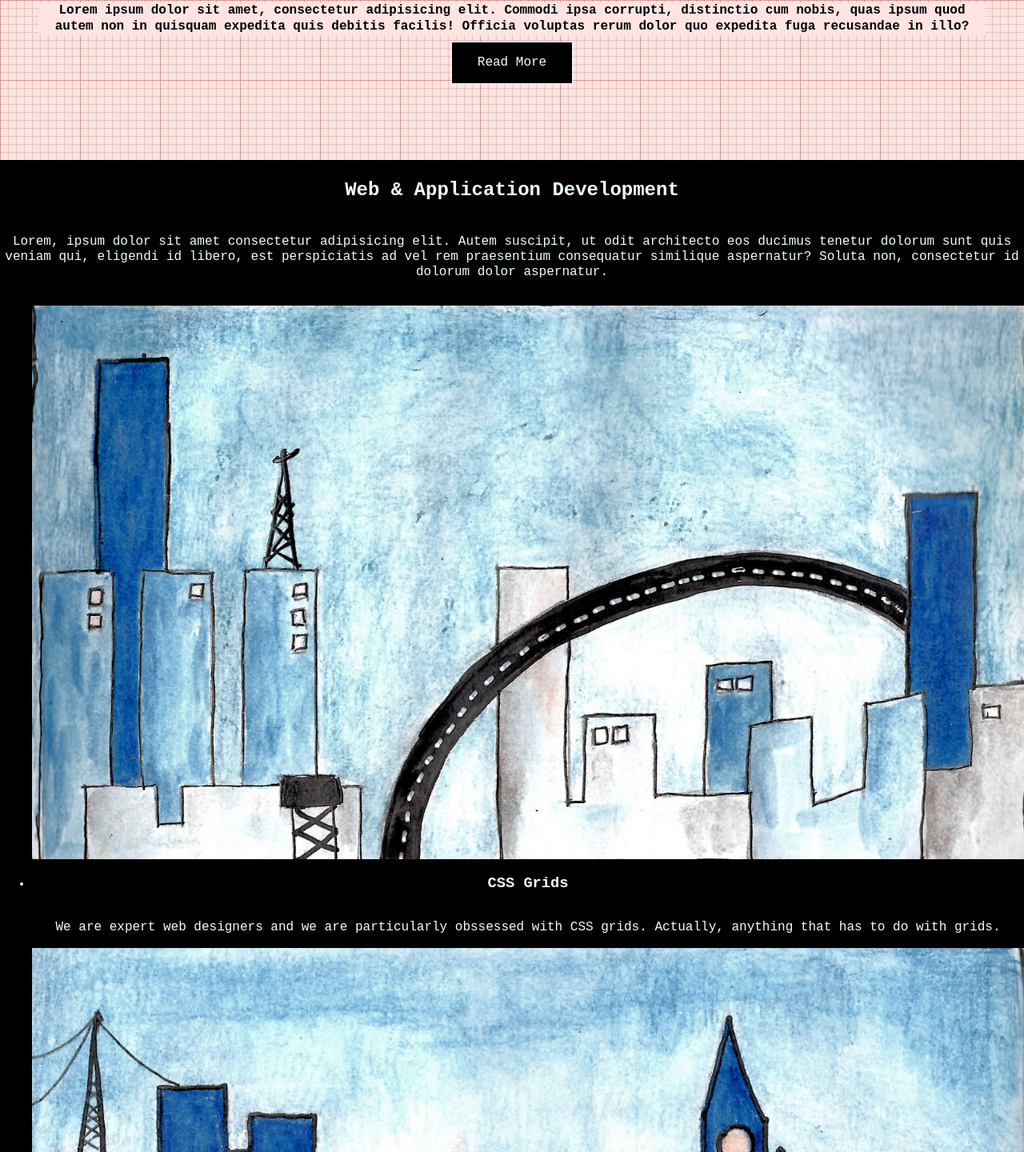
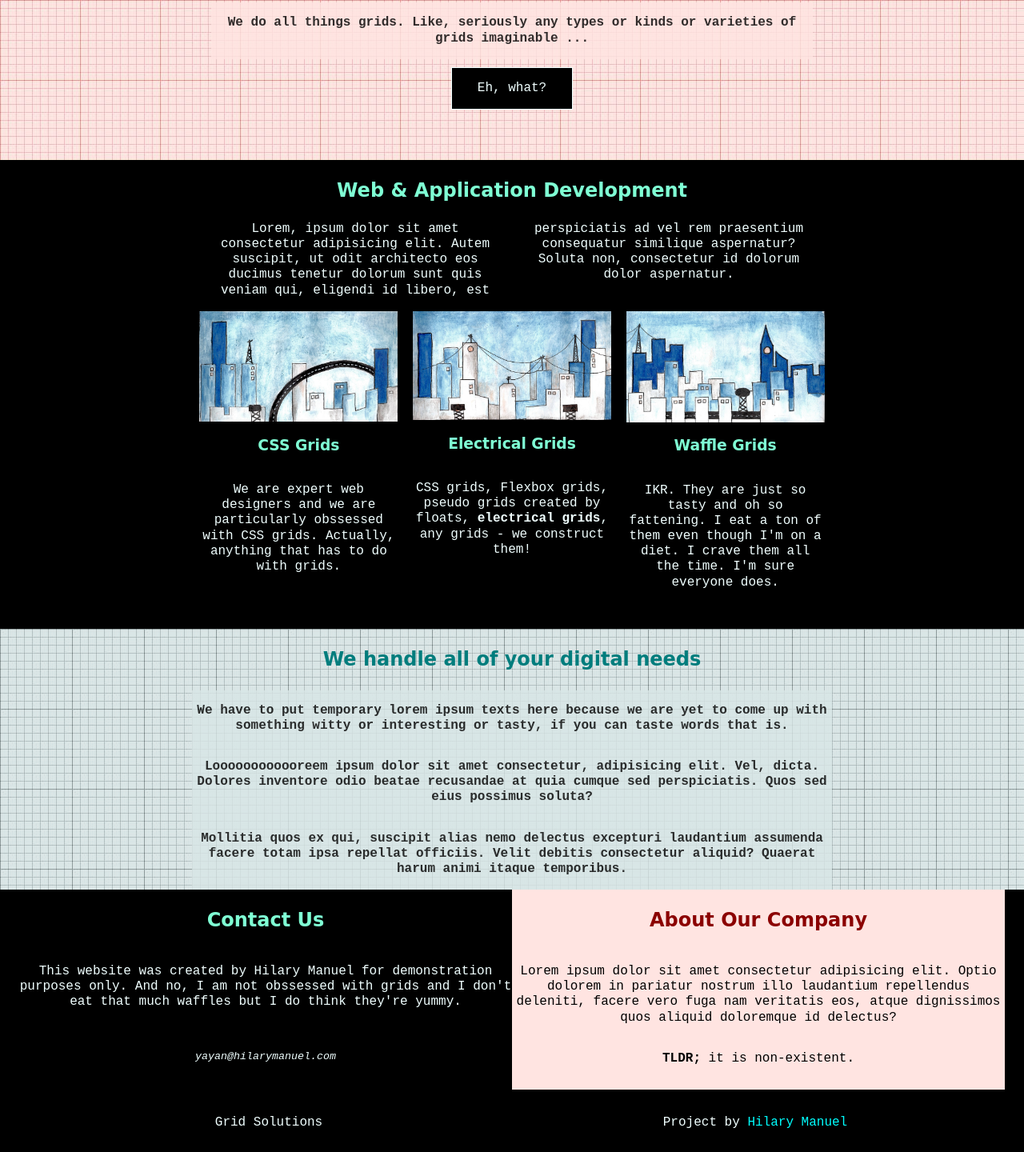
Before and after one commit to hmanuel13/css-grid-mobile-first, a plain HTML site: page index.html in a window 1280 px wide. Shown: the part 100-1540 px from the top of the page at 80% size. Drawn offline with Linux system fonts and the light colour scheme.

Commit message:
final design

```diff
--- a/index.html
+++ b/index.html
@@ -6,22 +6,28 @@
   <title>Grid Solutions</title>
   <meta name="viewport" content="width=device-width, initial-scale=1">
   <link rel="stylesheet" type="text/css" media="screen" href="style.css" />
-  <script src="main.js"></script>
+  <link rel="icon"  type="image/png"    href="/img/favicon-16x16.png">
 </head>
 <body>
   <header id="showcase" class="grid">
     <div class="bg-image"></div>
-    <h1>Welcome to Grid Solutions</h1>
-    <p>Lorem ipsum dolor sit amet, consectetur adipisicing elit. Commodi ipsa corrupti, distinctio cum nobis, quas ipsum quod autem non in quisquam expedita quis debitis facilis! Officia voluptas rerum dolor quo expedita fuga recusandae in illo?</p>
-    <a href="#section-a" class="btn">Read More</a>
+      <div class="content-wrap">
+      <h1>Welcome to Grid Solutions</h1>
+      <p>We do all things grids. Like, seriously any types or kinds or varieties of grids imaginable ...</p>
+      <a href="#section-c" class="btn">Eh, what?</a>
+    </div>
   </header>
   <main id="main">
-    <section id="section" class="grid">
+    <!-- Section A -->
+    <section id="section-a" class="grid">
       <div class="content-wrap">
         <h2 class="content-title">Web & Application Development</h2>
+        <div class="content-text">
         <p>Lorem, ipsum dolor sit amet consectetur adipisicing elit. Autem suscipit, ut odit architecto eos ducimus tenetur dolorum sunt quis veniam qui, eligendi id libero, est perspiciatis ad vel rem praesentium consequatur similique aspernatur? Soluta non, consectetur id dolorum dolor aspernatur.</p>
+        </div>
       </div>
     </section>
+    <!-- Section B -->
     <section id="section-b" class="grid">
       <ul>
         <li>
@@ -35,7 +41,7 @@
         </li>
         <li>
           <div class="card">
-            <img src="img/blueCity2.jpg" alt="">
+            <img src="img/blueCity4.jpg" alt="">
           </div>
           <div class="card-content">
             <h3 class="card-title">Electrical Grids</h3>
@@ -44,39 +50,42 @@
         </li>
         <li>
           <div class="card">
-            <img src="img/blueCity1.jpg" alt="">
+            <img src="img/blueCity2.jpg" alt="">
           </div>
           <div class="card-content">
             <h3 class="card-title">Waffle Grids</h3>
-            <p>IKR. They are just so tasty. We are all fascinated by them.</p>
+            <p>IKR. They are just so tasty and oh so fattening. I eat a ton of them even though I'm on a diet. I crave them all the time. I'm sure everyone does.</p>
           </div>
         </li>
       </ul>
     </section>
-    <section class="grid">
+    <!-- Section C  -->
+    <section id="section-c" class="grid">
       <div class="content-wrap">
         <h2 class="content-title">We handle all of your digital needs</h2>
+          <p>We have to put temporary lorem ipsum texts here because we are yet to come up with something witty or interesting or tasty, if you can taste words that is.</p> <p>Loooooooooooreem ipsum dolor sit amet consectetur, adipisicing elit. Vel, dicta. Dolores inventore odio beatae recusandae at quia cumque sed perspiciatis. Quos sed eius possimus soluta?</p>
+          <p>Mollitia quos ex qui, suscipit alias nemo delectus excepturi laudantium assumenda facere totam ipsa repellat officiis. Velit debitis consectetur aliquid? Quaerat harum animi itaque temporibus.</p>
+
       </div>
     </section>
+    <!-- Section D -->
     <section id="section-d" class="grid">
       <div class="box">
         <h2 class="content-title">Contact Us</h2>
+        <p>This website was created by Hilary Manuel for demonstration purposes only. And no, I am not obssessed with grids and I don't eat that much waffles but I do think they're yummy.</p>
+        <p><small><address>yayan@hilarymanuel.com</address></small></p>
       </div>
-        <p>Lorem ipsum dolor sit amet consectetur adipisicing elit. Fugiat sit eveniet voluptatum quis. Et, asperiores iusto eos repellat perferendis sed?</p>
-      </div>
-      <p>
-        <small><address>yayan@hilarymanuel.com</address></small>
-      </p>
       <div class="box">
         <h2 class="content-title">About Our Company</h2>
         <p>Lorem ipsum dolor sit amet consectetur adipisicing elit. Optio dolorem in pariatur nostrum illo laudantium repellendus deleniti, facere vero fuga nam veritatis eos, atque dignissimos quos aliquid doloremque id delectus?</p>
+        <p><strong>TLDR;</strong> it is non-existent.</p>
       </div>
     </section>
   </main>
 
   <footer id="main-footer" class="grid">
     <div>Grid Solutions</div>
-    <div>Project by <a href="hilarymanuel.com">Hilary Manuel</a></div>
+    <div>Project by <a href="http://www.hilarymanuel.com/">Hilary Manuel</a></div>
   </footer>
 
 </body>
--- a/style.css
+++ b/style.css
@@ -19,6 +19,8 @@
   h1, h2, h3 {
     margin: 0;
     padding: 1em 0;
+    color: aquamarine;
+    font-family: cursive;
   }
 
   p{
@@ -33,20 +35,16 @@
     text-decoration: none;
     padding: 1em 2em;
     border: 1px solid azure;
-    margin: .5em 0;
+    margin: 10px;
   }
 
   .btn:hover{
     background: darkred;
-    color: azure;
+    color: mistyrose;
+    font-weight: bolder;
   }
 
   /* Header Showcase */
-
-  #showcase h1{
-    font-family: 'Times New Roman', Times, serif;
-  }
-
   #showcase {
     min-height: 300px;
     color: black;
@@ -66,14 +64,129 @@
   #showcase h1{
     padding-top: 55px;
     padding-bottom: 10px;
-    color: navy;
+    color: black;
   }
 
   #showcase p{
     font-weight: 600;
-    display: inline-block;
     background: mistyrose;
-    padding: 1px;
-    margin: 0 3em;
-    /* opacity: 0.2; */
+    opacity: 0.8;
   }
+
+  #showcase .content-wrap,
+  #section-a .content-wrap,
+  #section-b,
+  #section-c,
+  #section-d
+  {
+    padding: 0 1.5em;
+  }
+
+  /* Section A */
+
+  #section-a{
+    background: black;
+    color: azure;
+    bottom: 1em;
+  }
+
+  /* Section B */
+
+  #section-b{
+    padding: 1em;
+  }
+
+  #section-b ul{
+    list-style: none;
+    margin: 0;
+    padding: 0;
+  }
+
+  #section-b li{
+    margin-bottom: 1em;
+    background: black;
+    color: azure;
+  }
+
+  .card-content {
+    padding: 1 em;
+  }
+
+  /* Section C */
+
+  #section-c {
+    color: black;
+    background: black url("img/gridBlock2.jpg");
+    background-size: auto;
+    z-index: -1;
+    opacity: 0.9;
+  }
+   #section-c h2{
+     color: darkcyan;
+   }
+
+   #section-c p {
+    font-weight: 600;
+    background: azure;
+    opacity: 0.8;
+   }
+
+   /* Section D */
+
+   #section-d .box:nth-child(even) {
+     background: mistyrose;
+     color: black;
+   }
+
+   #section-d .box:nth-child(even) h2 {
+     color: darkred;
+   }
+
+   /* Footer */
+
+   #main-footer {
+     padding: 2em;
+     text-align: center;
+   }
+
+   #main-footer a{
+    color: aqua;
+    text-decoration: none;
+   }
+
+   @media(min-width: 700px) {
+    .grid {
+      display: grid;
+      grid-template-columns: 1fr repeat(2, minmax(auto, 25em)) 1fr;
+    }
+
+    #section-a .content-text{
+      columns: 2;
+      column-gap: 2em;
+    }
+
+    #section-a .content-text p {
+      padding-top: 0;
+    }
+
+    .content-wrap,
+    #section-b ul {
+      grid-column: 2/4;
+    }
+
+    .box, #main-footer div {
+      grid-column: span 2;
+    }
+
+    #section-b ul {
+      display: flex;
+      justify-content: space-around;
+    }
+
+    #section-b li {
+      width: 31%;
+    }
+
+
+
+   }
```
Also changed, not shown: img/favicon-16x16.png (added), img/gridBlock2.jpg (added), img/grids-400x200.jpg (deleted), img/grids-800x400.jpg (deleted).
